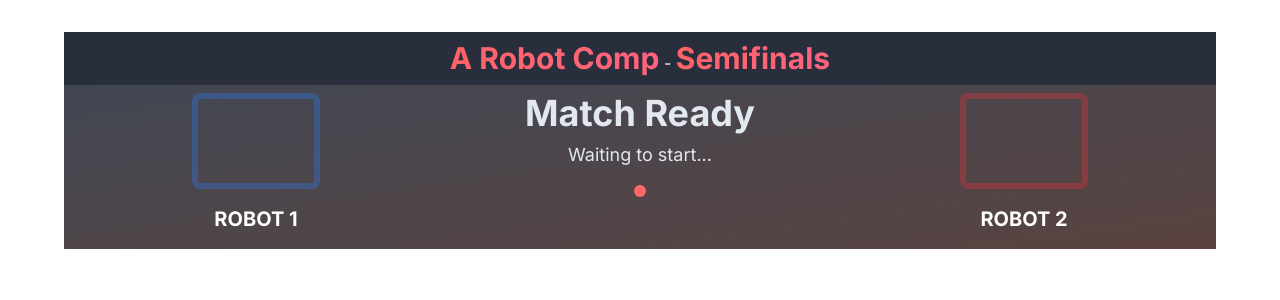
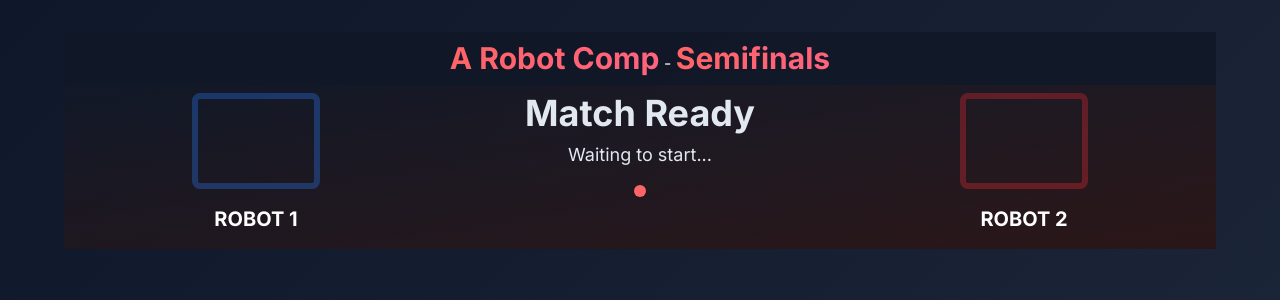
Before and after one commit to lmaxwell24/wpi-arena, a SvelteKit app in the folder web/: page /displays/audiance in a window 1280 px wide. Shown: the top 300 px of the page. Built offline with nearby package versions, Linux system fonts and the light colour scheme; no server answers.

Commit message:
only make background transparent if OBS is detected

```diff
--- a/web/src/routes/displays/audiance/+page.svelte
+++ b/web/src/routes/displays/audiance/+page.svelte
@@ -52,6 +52,14 @@
 			winnerMethod = method;
 			winnerStatus = player;
 		});
+
+		if (window.obsstudio) {
+			// make body transparent if OBS is detected
+			document.body.style.backgroundColor = 'rgba(0, 0, 0, 0)';
+			document.body.style.background = 'rgba(0, 0, 0, 0)';
+			document.body.style.margin = '0';
+			document.body.style.overflow = 'hidden';
+		}
 	});
 </script>
 
@@ -169,12 +177,3 @@
 		</div>
 	</div>
 </div>
-
-<style>
-	:global(body) {
-		background-color: rgba(0, 0, 0, 0);
-		background: rgba(0, 0, 0, 0);
-		margin: 0px auto;
-		overflow: hidden;
-	}
-</style>
```
